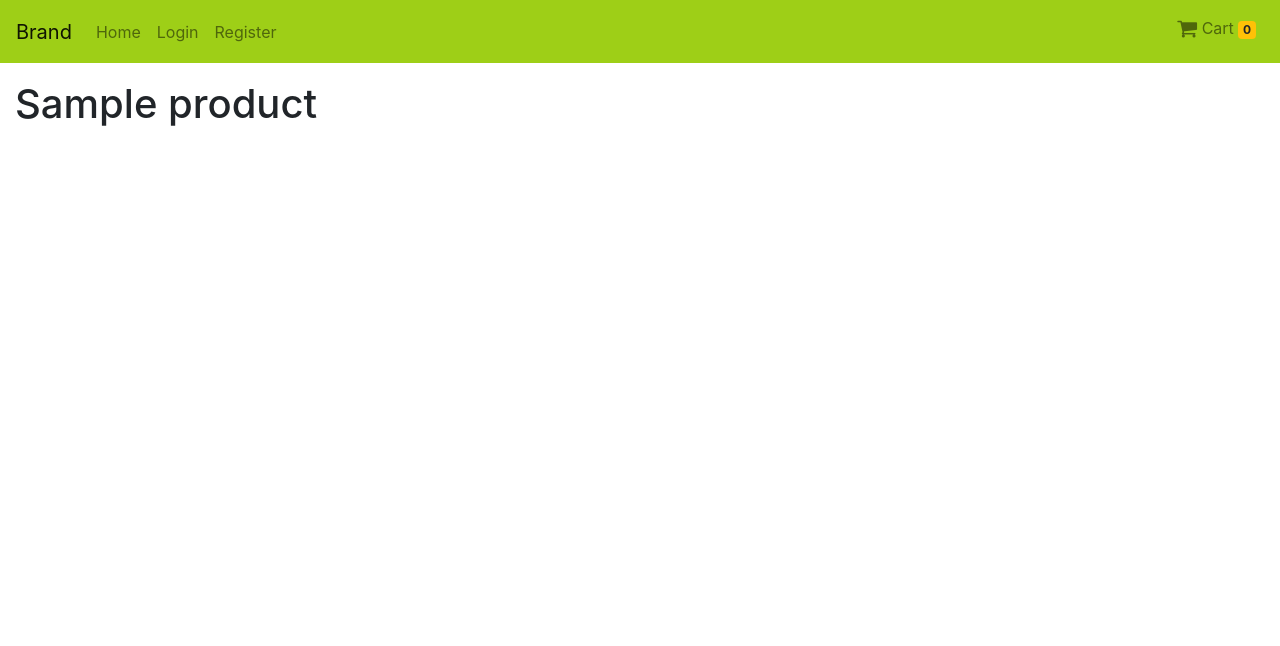
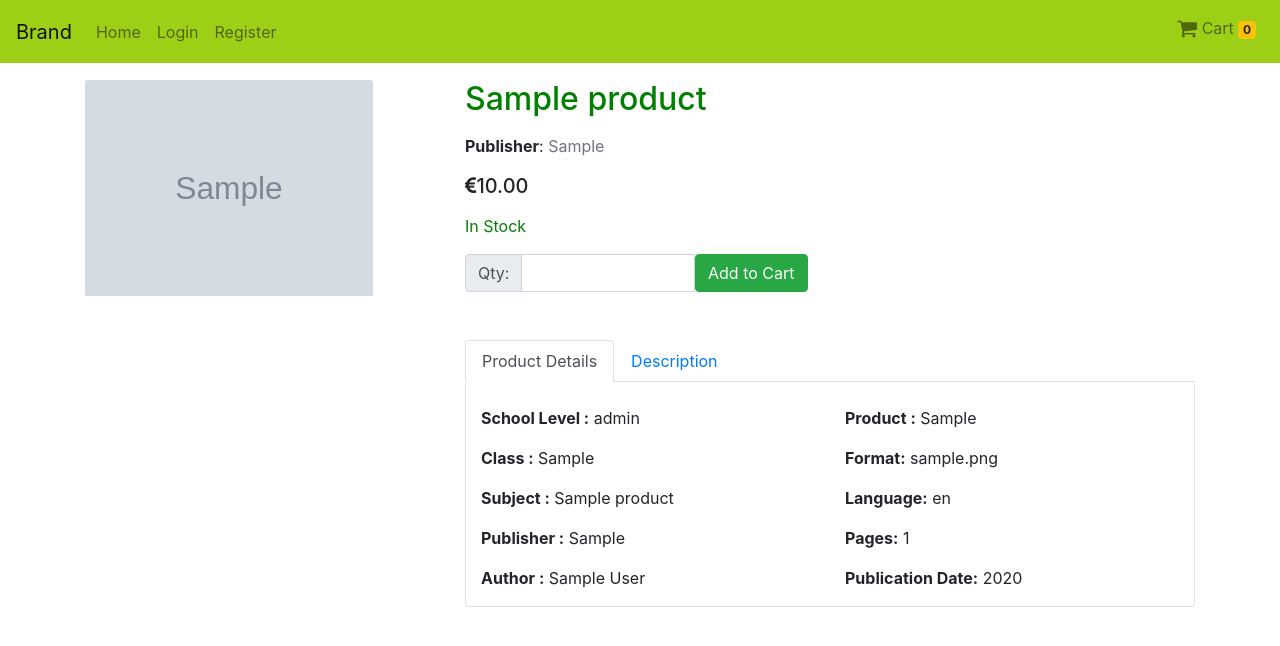
Before and after one commit to digitalis75/Django-Project-Primary-School-Books, a Django app: a page that uses products/templates/product-info.html in a window 1280 px wide. Shown: the top 646 px of the page. Run offline with Django 3.2, Linux system fonts and the light colour scheme; tables that the repository leaves empty hold one stand-in row (values such as "Sample post"); grey boxes marked "Sample" are stand-in pictures; some libraries are stand-ins or nearby versions.

Commit message:
Editing product-info.html and styling

```diff
--- a/products/templates/product-info.html
+++ b/products/templates/product-info.html
@@ -3,5 +3,85 @@
 {% block page_title %}{{ product.name }}{% endblock %}
 
 {% block content %}
-    <h1>{{ product.name }}</h1>
+<div class="container">
+    <div class="row">
+    <!-- Book Image -->
+        <div class="col-12 col-md-4">
+            <img src="{{ MEDIA_URL }}{{ product.image }}" class="card-img-top img-size mb-3" alt="book cover image">
+        </div>
+        <!-- Book Info -->
+        <div class="col-12 col-md-8">
+            <div class= "col pl-0 mb-3">
+                <h2 class= "book-title">{{ product.name }}</h2>
+            </div>
+            <div class= "col pl-0 mb-3">
+                <p><b>Publisher</b>: <span class= "text-muted"> {{ product.publisher }}</span></p>
+            </div>
+            <div class= "col pl-0 mb-3">
+                <h5 class="card-title"><i class="fa fa-euro"></i>{{ product.price }}</h5>
+            </div>
+            <div class= "col pl-0 mb-3">
+                {% if product.status == "In Stock" %}
+                <p class="success">{{ product.status }}</p>
+                {% else %}
+                <p class="danger">{{ product.status }}</p>
+                {% endif %}
+            </div>
+            <div class="col pl-0 mb-3">
+                <div class="col-11 col-sm-10 col-md-6 pl-0">
+                {% if product.status == "In Stock" %}
+                    <form method="post" action="{% url 'adjust_cart' product.id %}">
+                        {% csrf_token %}
+                        <div class="input-group">
+                            <div class="input-group-prepend">
+                                <span class="input-group-text" id="basic-addon1">Qty:</span>
+                            </div>
+                            <input name="quantity" type="number" min="1" max="999" class="form-control" value="{{ product.quantity }}">
+                            <button class="btn btn-success button-style center" type="submit">
+                                Add to Cart
+                            </button>
+                        </div>
+                    </form>
+                {% endif %}
+                </div>
+            </div>
+<!-- Book description -->
+            <div class= "container pl-0 pr-0 mt-5">
+               <!-- Nav tabs -->
+                <ul class="nav nav-tabs" role="tablist">
+                    <li class="nav-item">
+                        <a class="nav-link active" data-toggle="tab" href="#product-details">Product Details</a>
+                    </li>
+                    <li class="nav-item">
+                        <a class="nav-link" data-toggle="tab" href="#description">Description</a>
+                    </li>
+                </ul>
+            </div>
+                <!-- Tab panes -->
+            <div class="tab-content border rounded border-top-0 mb-3">
+                <div id="product-details" class="container-fluid tab-pane active"><br>
+                    <div class="row">
+                        <div class="col-12 col-sm-6">
+                            <p><b>School Level :</b> <span> {{ product.school_level }}</span></p>
+                            <p><b>Class :</b> <span> {{ product.stage }}</span></p>
+                            <p><b>Subject :</b> <span> {{ product.subject }}</span></p>
+                            <p><b>Publisher :</b> <span> {{ product.publisher }}</span></p>
+                            <p><b>Author :</b> <span> {{ product.author }}</span></p>
+                        </div>
+                        <div class="col-12 col-sm-6">
+                            <p><b>Product :</b> <span> {{ product.product }}</span></p>
+                            <p><b>Format:</b> <span> {{ product.cover_format }}</span></p>
+                            <p><b>Language:</b> <span> {{ product.language }}</span></p>
+                            <p><b>Pages:</b> <span> {{ product.pages }}</span></p>
+                            <p><b>Publication Date:</b> <span> {{ product.publication_year }}</span></p>
+                       </div>
+                    </div>
+                </div>
+                <div id="description" class="container tab-pane fade"><br>
+                    <p>{{ product.description }}</p>
+                </div>
+            </div>
+        </div>
+    </div>
+</div>
 {% endblock %}
--- a/static/css/style.css
+++ b/static/css/style.css
@@ -35,6 +35,14 @@
     color: red;
 }
 
+.book-title {
+    color: green;
+}
+
+.img-size {
+    width: 18rem;
+}
+
 @media (max-width: 400px) {
     .card-style {
         width: 8rem;
@@ -49,12 +57,20 @@
     .button-style {
     font-size: 12px;
     }
+
+    .img-size {
+        width: 10rem;
+    }
 }
 
 @media (min-width: 401px) and (max-width: 575px) {
     .card-style {
         width: 12rem;
         margin: auto;
+    }
+
+    .img-size {
+        width: 10rem;
     }
 }
 
@@ -78,4 +94,14 @@
         padding-right: 0px;
         font-size: 16px;
     }
+
+    .img-size {
+        width: 10rem;
+    }
 }
+
+@media (min-width: 768px) and (max-width: 991.98px) {
+    .img-size {
+        width: 12rem;
+    }
+}
```
Also changed, not shown: media/images/cj-fallon-spellbound-senior-infants_grande.jpg (renamed from media/images/cj-fallon-spellbound-senior-infants_grande_TNnX9zM.jpg).
